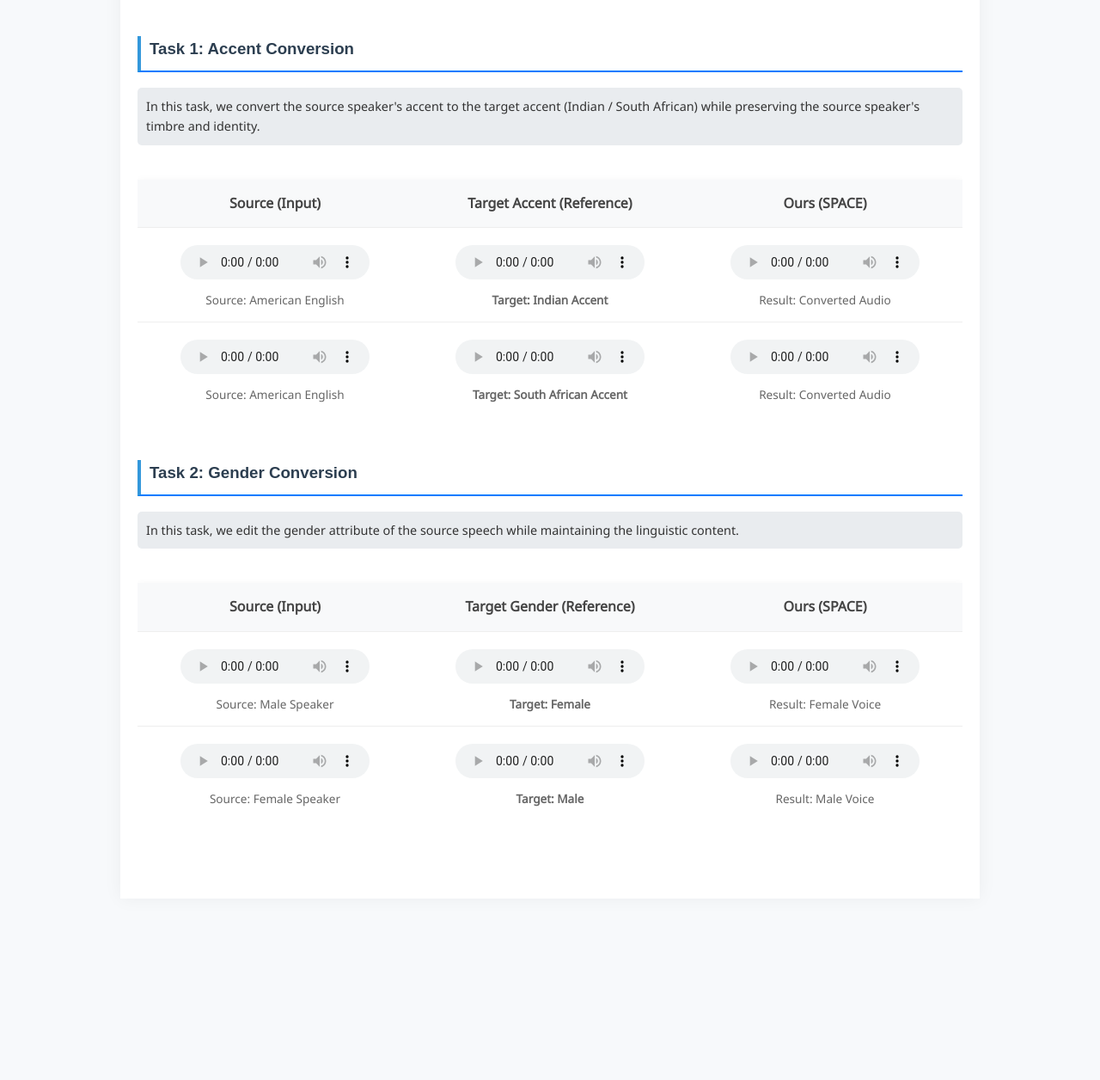
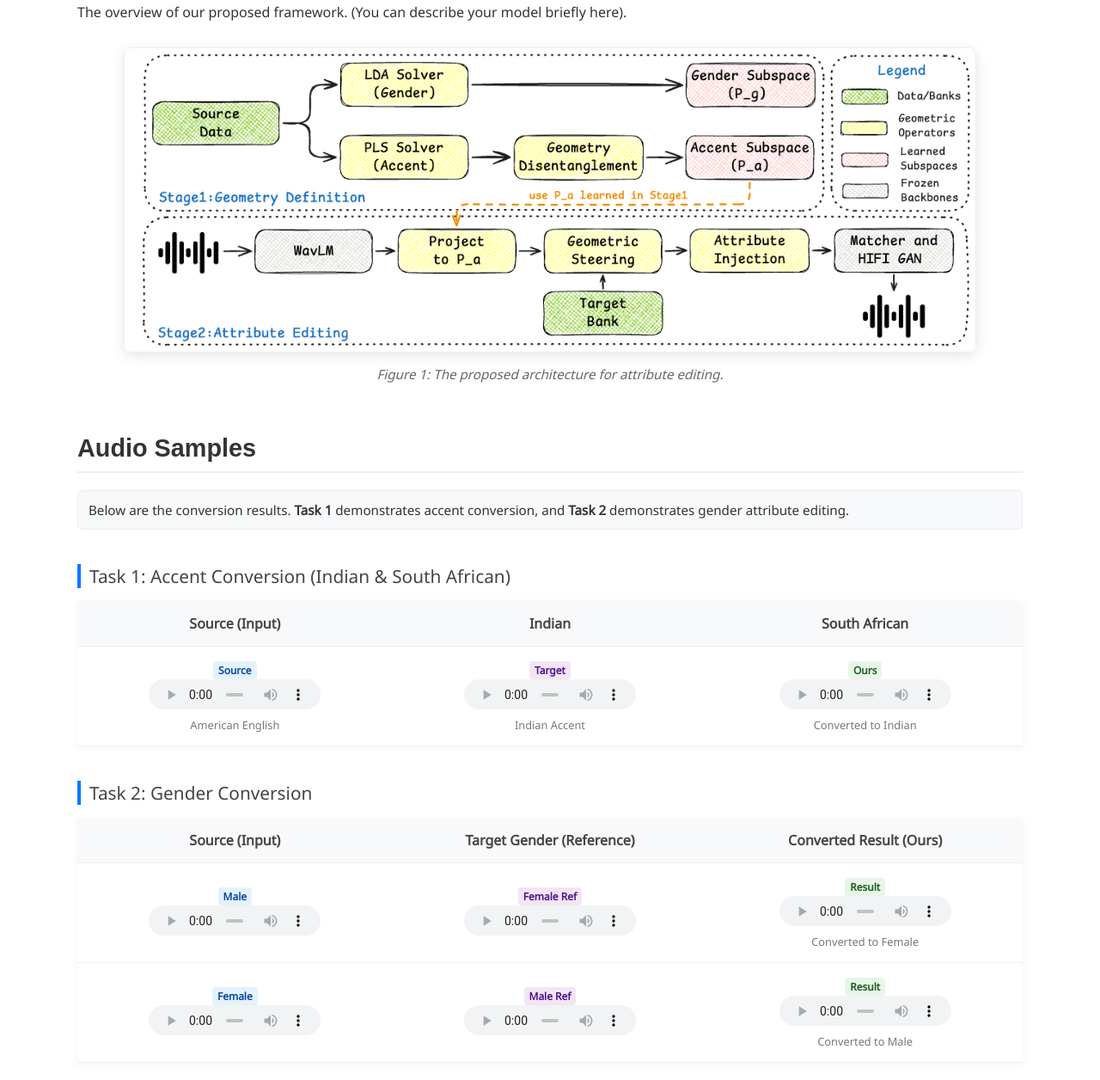
Before and after one commit to YangyangQu/UOT_web, a plain HTML site: page index.html in a window 1280 px wide. Shown: the part 482-1738 px from the top of the page at 86% size. Before the commit the page ends 1547 px from the top, so only its background shows below. Drawn offline with Linux system fonts and the light colour scheme; a web font is replaced by a local one.

Commit message:
Add files via upload

```diff
--- a/index.html
+++ b/index.html
@@ -3,155 +3,224 @@
 <head>
     <meta charset="UTF-8">
     <meta name="viewport" content="width=device-width, initial-scale=1.0">
-    <title>SPACE: Voice Attribute Editing Demo</title>
-    <link rel="stylesheet" href="style.css">
+    <title>Voice Conversion Demo Page</title>
     <link href="https://fonts.googleapis.com/css?family=Google+Sans|Noto+Sans|Castoro" rel="stylesheet">
     <style>
-        /* 简单补充一点内联样式，保证没有 style.css 也能看 */
-        body { font-family: 'Noto Sans', sans-serif; max-width: 1000px; margin: 0 auto; padding: 20px; color: #333; }
-        header { text-align: center; margin-bottom: 40px; }
-        h1 { font-family: 'Google Sans', sans-serif; font-size: 2.2rem; margin-bottom: 10px; }
-        h2 { font-size: 1.5rem; color: #555; font-weight: normal; }
-        .authors { color: #007bff; margin-top: 20px; }
-        section { margin-bottom: 50px; }
-        table { width: 100%; border-collapse: collapse; margin-top: 20px; box-shadow: 0 2px 10px rgba(0,0,0,0.05); }
-        th, td { padding: 15px; text-align: center; border-bottom: 1px solid #eee; vertical-align: top; }
-        th { background-color: #f8f9fa; font-weight: 600; }
-        audio { width: 220px; height: 40px; margin-top: 5px; }
-        .desc { font-size: 0.85rem; color: #666; margin-top: 5px; }
-        .note { background-color: #e9ecef; padding: 10px; border-radius: 5px; font-size: 0.9rem; }
-        .task-title { border-bottom: 2px solid #007bff; padding-bottom: 10px; margin-top: 40px; }
+        body {
+            font-family: 'Noto Sans', sans-serif;
+            max-width: 1100px;
+            margin: 0 auto;
+            padding: 40px 20px;
+            color: #333;
+            background-color: #fff;
+        }
+
+        /* 1. 顶部 Header 样式 */
+        header { text-align: center; margin-bottom: 50px; }
+        h1 { font-family: 'Google Sans', sans-serif; font-size: 2.5rem; margin-bottom: 10px; }
+        h2 { font-size: 1.5rem; color: #555; font-weight: normal; margin-top: 0; }
+        .authors { color: #007bff; margin-top: 20px; font-size: 1.1rem; }
+        .affiliations { color: #666; font-size: 0.9rem; margin-top: 5px; }
+
+        /* 通用 Section 样式 */
+        section { margin-bottom: 60px; }
+        h3 {
+            font-family: 'Google Sans', sans-serif;
+            font-size: 1.8rem;
+            border-bottom: 2px solid #eee;
+            padding-bottom: 10px;
+            margin-bottom: 20px;
+        }
+
+        /* 2. 模型架构图片样式 */
+        .model-figure {
+            text-align: center;
+            margin: 30px 0;
+        }
+        .model-figure img {
+            max-width: 90%; /* 图片宽度自适应，最大占90% */
+            height: auto;
+            border: 1px solid #eee;
+            box-shadow: 0 4px 15px rgba(0,0,0,0.1);
+            border-radius: 8px;
+        }
+        .caption {
+            margin-top: 10px;
+            color: #666;
+            font-style: italic;
+            font-size: 0.95rem;
+        }
+
+        /* 3. 表格和演示样式 */
+        .task-title {
+            font-size: 1.3rem;
+            color: #444;
+            margin-top: 40px;
+            margin-bottom: 15px;
+            border-left: 4px solid #007bff;
+            padding-left: 10px;
+        }
+        p.note {
+            background-color: #f8f9fa;
+            padding: 12px;
+            border-radius: 6px;
+            font-size: 0.95rem;
+            margin-bottom: 20px;
+            border: 1px solid #e9ecef;
+        }
+        table {
+            width: 100%;
+            border-collapse: collapse;
+            margin-bottom: 30px;
+            box-shadow: 0 2px 8px rgba(0,0,0,0.05);
+        }
+        th, td {
+            padding: 15px 10px;
+            text-align: center;
+            border-bottom: 1px solid #eee;
+            vertical-align: middle;
+        }
+        th { background-color: #f8f9fa; font-weight: 600; color: #444; }
+        tr:hover { background-color: #fafafa; }
+
+        /* 播放器微调 */
+        audio { width: 200px; height: 35px; }
+        .desc { font-size: 0.8rem; color: #777; margin-top: 4px; }
+        .tag {
+            display: inline-block;
+            padding: 2px 6px;
+            border-radius: 4px;
+            font-size: 0.75rem;
+            font-weight: bold;
+        }
+        .tag-src { background-color: #e3f2fd; color: #0d47a1; }
+        .tag-ref { background-color: #f3e5f5; color: #4a148c; }
+        .tag-res { background-color: #e8f5e9; color: #1b5e20; }
+
     </style>
 </head>
 <body>
 
-<div class="container">
     <header>
-        <h1>SPACE: Subspace Projected Attribute Control & Editing</h1>
-        <h2>Zero-Shot Voice Conversion via Geometric Disentanglement</h2>
+        <h1>My Voice Conversion Project</h1>
+        <h2>Zero-Shot Voice Attribute Editing Demo</h2>
 
         <div class="authors">
-            <p>
-                <span class="author">Anonymous Author(s)</span>
-            </p>
-            <p class="affiliations">
-                Under Review for ACL/ICASSP 202X
-            </p>
+            <span class="author">Author Name 1</span>,
+            <span class="author">Author Name 2</span>
         </div>
+        <div class="affiliations">University Name / Institution</div>
     </header>
 
     <section id="abstract">
         <h3>Abstract</h3>
         <p>
-            We present <strong>SPACE</strong>, a novel framework for zero-shot voice attribute editing.
-            Unlike previous methods that rely on black-box generation, SPACE explicitly disentangles
-            gender and accent subspaces within the WavLM feature space. Below are the demonstrations for
-            Accent Conversion and Gender Conversion tasks.
+            Here is the abstract of your work. We propose a new method for zero-shot voice conversion...
+            (Write your abstract content here).
         </p>
     </section>
 
-    <section id="task1">
-        <h3 class="task-title">Task 1: Accent Conversion</h3>
-        <p class="note">
-            In this task, we convert the source speaker's accent to the target accent (Indian / South African)
-            while preserving the source speaker's timbre and identity.
+    <section id="model">
+        <h3>Model Architecture</h3>
+        <p>
+            The overview of our proposed framework. (You can describe your model briefly here).
         </p>
 
-        <div class="table-container">
+        <div class="model-figure">
+            <img src="model.png" alt="Model Architecture Diagram">
+            <div class="caption">Figure 1: The proposed architecture for attribute editing.</div>
+        </div>
+    </section>
+
+    <section id="demos">
+        <h3>Audio Samples</h3>
+        <p class="note">
+            Below are the conversion results.
+            <strong>Task 1</strong> demonstrates accent conversion, and
+            <strong>Task 2</strong> demonstrates gender attribute editing.
+        </p>
+
+        <div class="task-block">
+            <div class="task-title">Task 1: Accent Conversion (Indian & South African)</div>
+
             <table>
                 <thead>
                     <tr>
-                        <th style="width: 30%">Source (Input)</th>
-                        <th style="width: 30%">Target Accent (Reference)</th>
-                        <th style="width: 30%"><strong>Ours (SPACE)</strong></th>
+                        <th width="33%">Source (Input)</th>
+                        <th width="33%">Indian</th>
+                        <th width="33%">South African</th>
                     </tr>
                 </thead>
                 <tbody>
                     <tr>
                         <td>
-                            <audio controls src="audio/task1_indian_source.wav"></audio>
-                            <div class="desc">Source: American English</div>
+                            <span class="tag tag-src">Source</span><br>
+                            <audio controls src="MToF/p226_014.wav"></audio>
+                            <div class="desc">American English</div>
                         </td>
                         <td>
-                            <audio controls src="audio/task1_indian_ref.wav"></audio>
-                            <div class="desc"><strong>Target: Indian Accent</strong></div>
+                            <span class="tag tag-ref">Target</span><br>
+                            <audio controls src="MToF/p226_p226_014_India.wav"></audio>
+                            <div class="desc">Indian Accent</div>
                         </td>
                         <td>
-                            <audio controls src="audio/task1_indian_result.wav"></audio>
-                            <div class="desc">Result: Converted Audio</div>
+                            <span class="tag tag-res">Ours</span><br>
+                            <audio controls src="MToF/p226_p226_014 2_SA.wav"></audio>
+                            <div class="desc">Converted to Indian</div>
+                        </td>
+                    </tr>
+                </tbody>
+            </table>
+        </div>
+
+        <div class="task-block">
+            <div class="task-title">Task 2: Gender Conversion</div>
+
+            <table>
+                <thead>
+                    <tr>
+                        <th width="33%">Source (Input)</th>
+                        <th width="33%">Target Gender (Reference)</th>
+                        <th width="33%">Converted Result (Ours)</th>
+                    </tr>
+                </thead>
+                <tbody>
+                    <tr>
+                        <td>
+                            <span class="tag tag-src">Male</span><br>
+                            <audio controls src="MToF/p226_014.wav"></audio>
+                        </td>
+                        <td>
+                            <span class="tag tag-ref">Female Ref</span><br>
+                            <audio controls src="FToM/p226_014.wav"></audio>
+                        </td>
+                        <td>
+                            <span class="tag tag-res">Result</span><br>
+                            <audio controls src="MToF/p226_p226_014_female.wav"></audio>
+                            <div class="desc">Converted to Female</div>
                         </td>
                     </tr>
 
                     <tr>
                         <td>
-                            <audio controls src="audio/task1_sa_source.wav"></audio>
-                            <div class="desc">Source: American English</div>
+                            <span class="tag tag-src">Female</span><br>
+                            <audio controls src="FToM/p226_014.wav"></audio>
                         </td>
                         <td>
-                            <audio controls src="audio/task1_sa_ref.wav"></audio>
-                            <div class="desc"><strong>Target: South African Accent</strong></div>
+                            <span class="tag tag-ref">Male Ref</span><br>
+                            <audio controls src="MToF/p226_014.wav"></audio>
                         </td>
                         <td>
-                            <audio controls src="audio/task1_sa_result.wav"></audio>
-                            <div class="desc">Result: Converted Audio</div>
+                            <span class="tag tag-res">Result</span><br>
+                            <audio controls src="FToM/p264_p264_014_F.wav"></audio>
+                            <div class="desc">Converted to Male</div>
                         </td>
                     </tr>
                 </tbody>
             </table>
         </div>
+
     </section>
-
-    <section id="task2">
-        <h3 class="task-title">Task 2: Gender Conversion</h3>
-        <p class="note">
-            In this task, we edit the gender attribute of the source speech while maintaining the linguistic content.
-        </p>
-
-        <div class="table-container">
-            <table>
-                <thead>
-                    <tr>
-                        <th style="width: 30%">Source (Input)</th>
-                        <th style="width: 30%">Target Gender (Reference)</th>
-                        <th style="width: 30%"><strong>Ours (SPACE)</strong></th>
-                    </tr>
-                </thead>
-                <tbody>
-                    <tr>
-                        <td>
-                            <audio controls src="audio/task2_m2f_source.wav"></audio>
-                            <div class="desc">Source: Male Speaker</div>
-                        </td>
-                        <td>
-                            <audio controls src="audio/task2_m2f_ref.wav"></audio>
-                            <div class="desc"><strong>Target: Female</strong></div>
-                        </td>
-                        <td>
-                            <audio controls src="audio/task2_m2f_result.wav"></audio>
-                            <div class="desc">Result: Female Voice</div>
-                        </td>
-                    </tr>
-
-                    <tr>
-                        <td>
-                            <audio controls src="audio/task2_f2m_source.wav"></audio>
-                            <div class="desc">Source: Female Speaker</div>
-                        </td>
-                        <td>
-                            <audio controls src="audio/task2_f2m_ref.wav"></audio>
-                            <div class="desc"><strong>Target: Male</strong></div>
-                        </td>
-                        <td>
-                            <audio controls src="audio/task2_f2m_result.wav"></audio>
-                            <div class="desc">Result: Male Voice</div>
-                        </td>
-                    </tr>
-                </tbody>
-            </table>
-        </div>
-    </section>
-
-</div>
 
 </body>
 </html>
```
